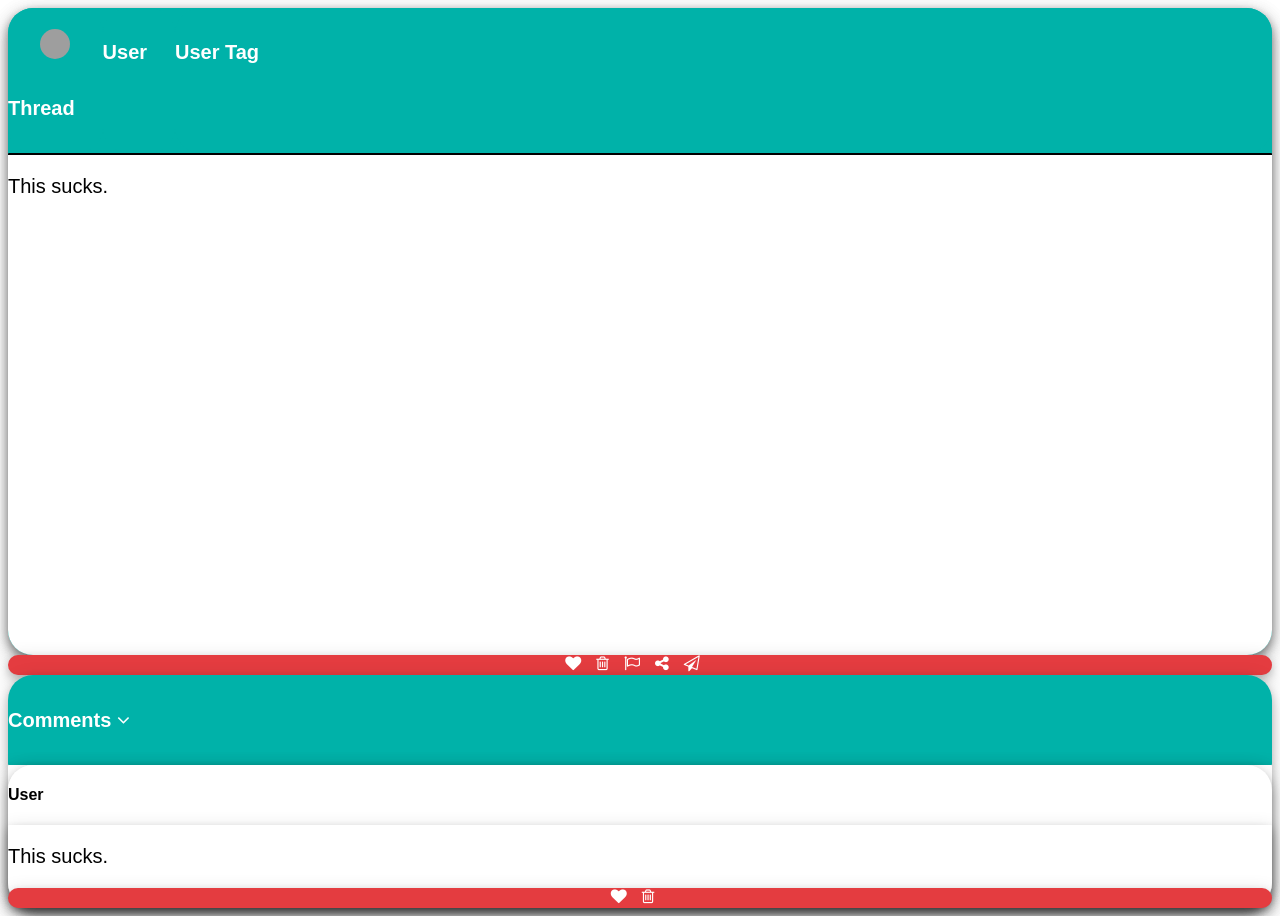
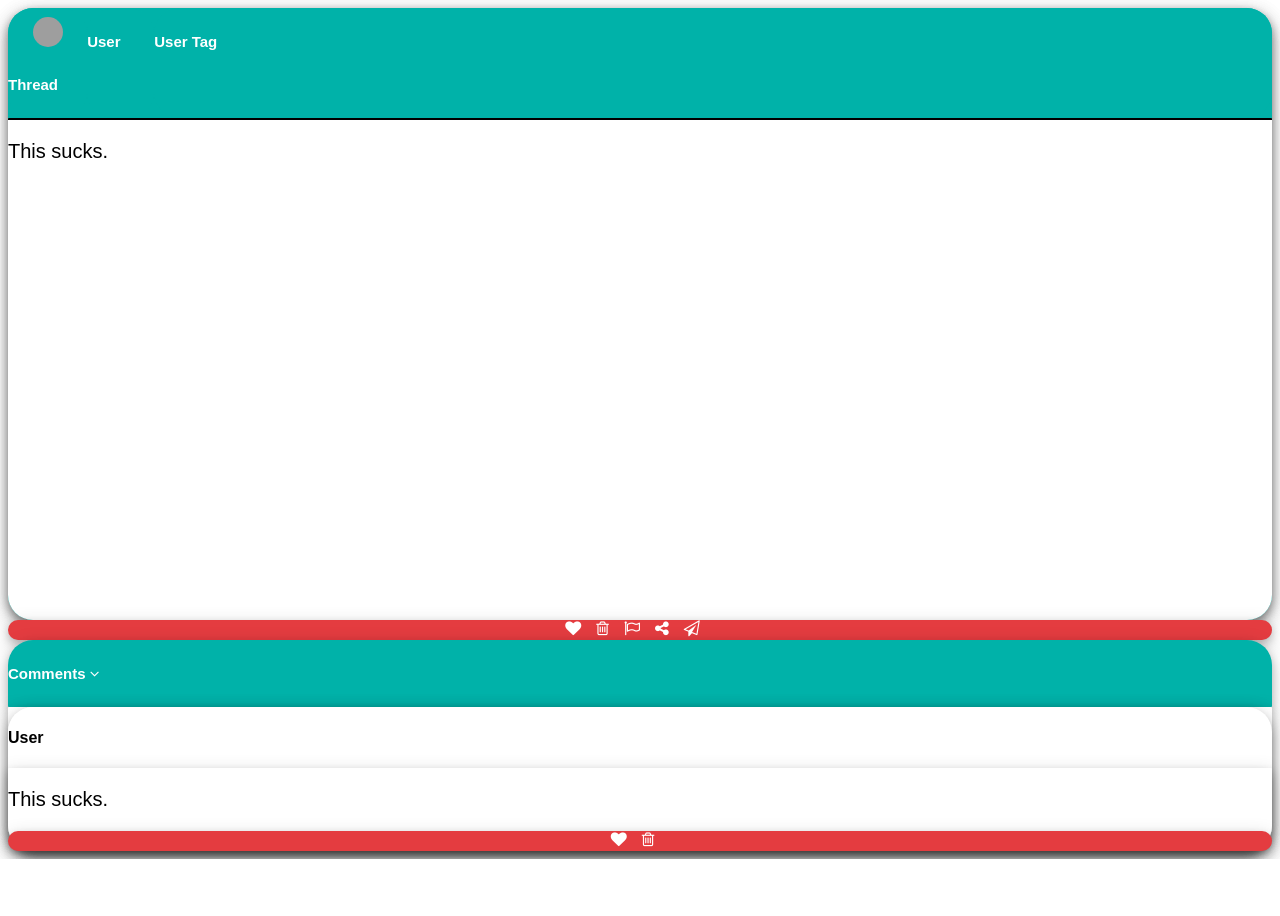
Before and after one commit to chloeosgood/chloeosgood.github.io, a Node server app: template app/views/partials/content/ThreadInfo.ejs in a window 1280 px wide. After the commit the page ends 859 px from the top, so only its background shows below. Run offline with Node 20, Linux system fonts and the light colour scheme; the template is opened without the code that fills it, so the values that code supplies are empty; some libraries are stand-ins or nearby versions; grey boxes are pictures that could not be loaded.

Commit message:
Update app/views/partials/content/ThreadInfo.ejs

```diff
--- a/app/views/partials/content/ThreadInfo.ejs
+++ b/app/views/partials/content/ThreadInfo.ejs
@@ -244,7 +244,7 @@ h4 {
     text-align: left;
 }
 h5 {
-    font-size: 20px;
+    font-size: 15px;
 	font-family: sans-serif;
     color: white;
     text-align: left;
```
